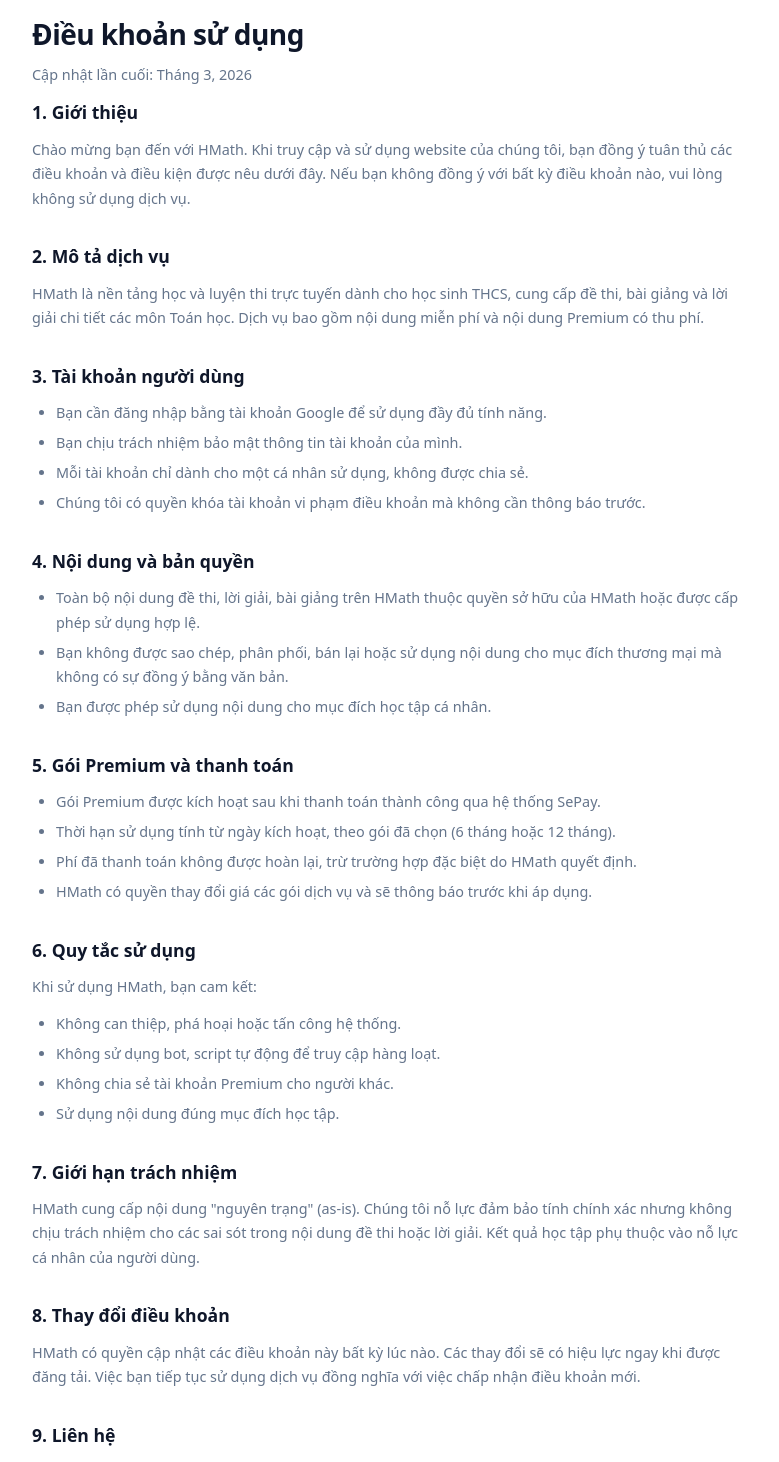
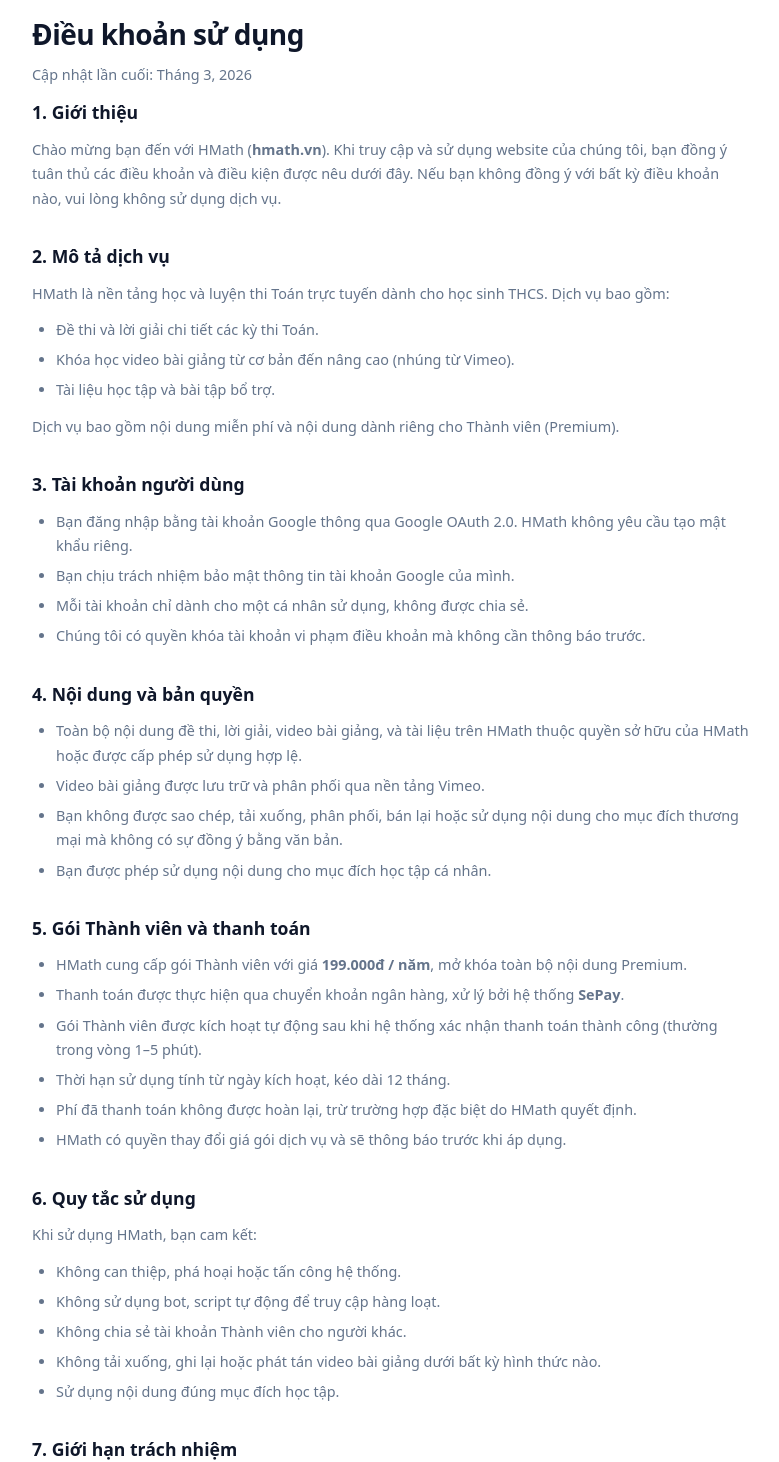
Before and after one commit to haic2hv/vimath, a Next.js app: page /terms in a window 1280 px wide. Shown: the part 100-1562 px from the top of the page, without its empty margins (248-1027 px from the left). Built offline with nearby package versions, Linux system fonts and the light colour scheme; no server answers.

Commit message:
docs: cập nhật Điều khoản sử dụng và Chính sách bảo mật cho phù hợp hiện trạng website

```diff
--- a/src/app/privacy/page.tsx
+++ b/src/app/privacy/page.tsx
@@ -15,9 +15,9 @@
                     <h2>1. Thông tin chúng tôi thu thập</h2>
                     <p>Khi bạn sử dụng HMath, chúng tôi có thể thu thập các thông tin sau:</p>
                     <ul>
-                        <li><strong>Thông tin tài khoản:</strong> Tên, email, ảnh đại diện từ tài khoản Google khi bạn đăng nhập.</li>
-                        <li><strong>Thông tin giao dịch:</strong> Chi tiết thanh toán khi mua gói Premium (số tiền, ngày, gói đã chọn).</li>
-                        <li><strong>Dữ liệu sử dụng:</strong> Các đề thi bạn đã xem, thời gian truy cập để cải thiện trải nghiệm.</li>
+                        <li><strong>Thông tin tài khoản:</strong> Tên, email, ảnh đại diện từ tài khoản Google khi bạn đăng nhập qua Google OAuth 2.0.</li>
+                        <li><strong>Thông tin giao dịch:</strong> Chi tiết thanh toán khi đăng ký gói Thành viên (số tiền, ngày giao dịch), được xử lý qua hệ thống SePay.</li>
+                        <li><strong>Dữ liệu sử dụng:</strong> Các đề thi, khóa học, video bài giảng bạn đã truy cập để cải thiện trải nghiệm.</li>
                     </ul>
                 </section>
 
@@ -25,8 +25,9 @@
                     <h2>2. Mục đích sử dụng thông tin</h2>
                     <p>Chúng tôi sử dụng thông tin của bạn để:</p>
                     <ul>
-                        <li>Cung cấp và duy trì dịch vụ học tập trực tuyến.</li>
-                        <li>Xử lý thanh toán và kích hoạt gói Premium.</li>
+                        <li>Cung cấp và duy trì dịch vụ học tập trực tuyến (đề thi, khóa học video, tài liệu).</li>
+                        <li>Xử lý thanh toán và kích hoạt gói Thành viên qua SePay.</li>
+                        <li>Quản lý trạng thái tài khoản và quyền truy cập nội dung Premium.</li>
                         <li>Gửi thông báo quan trọng liên quan đến tài khoản.</li>
                         <li>Cải thiện chất lượng nội dung và trải nghiệm người dùng.</li>
                         <li>Hỗ trợ khách hàng khi có yêu cầu.</li>
@@ -39,9 +40,11 @@
                         Chúng tôi áp dụng các biện pháp bảo mật hợp lý để bảo vệ dữ liệu cá nhân:
                     </p>
                     <ul>
-                        <li>Xác thực qua Google OAuth 2.0 — chúng tôi không lưu trữ mật khẩu.</li>
-                        <li>Dữ liệu được mã hóa trong quá trình truyền tải (HTTPS).</li>
-                        <li>Thông tin thanh toán được xử lý qua SePay, HMath không lưu trữ thông tin thẻ/ngân hàng.</li>
+                        <li>Xác thực qua Google OAuth 2.0 — chúng tôi <strong>không lưu trữ mật khẩu</strong> của bạn.</li>
+                        <li>Dữ liệu được mã hóa trong quá trình truyền tải (HTTPS/TLS).</li>
+                        <li>Cơ sở dữ liệu được lưu trữ trên <strong>Supabase</strong> với các biện pháp bảo mật chuẩn công nghiệp.</li>
+                        <li>Thông tin thanh toán được xử lý qua <strong>SePay</strong> — HMath không lưu trữ thông tin tài khoản ngân hàng của bạn.</li>
+                        <li>Video bài giảng được lưu trữ và phân phối an toàn qua <strong>Vimeo</strong>.</li>
                     </ul>
                 </section>
 
@@ -52,7 +55,7 @@
                         của bạn cho bên thứ ba, ngoại trừ:
                     </p>
                     <ul>
-                        <li><strong>Nhà cung cấp dịch vụ:</strong> Supabase (lưu trữ dữ liệu), SePay (xử lý thanh toán), Google (xác thực).</li>
+                        <li><strong>Nhà cung cấp dịch vụ:</strong> Supabase (xác thực và lưu trữ dữ liệu), SePay (xử lý thanh toán), Google (đăng nhập OAuth), Vimeo (lưu trữ và phát video bài giảng), Vercel (hosting website).</li>
                         <li><strong>Yêu cầu pháp lý:</strong> Khi được yêu cầu bởi cơ quan chức năng có thẩm quyền.</li>
                     </ul>
                 </section>
--- a/src/app/terms/page.tsx
+++ b/src/app/terms/page.tsx
@@ -14,7 +14,7 @@
                 <section>
                     <h2>1. Giới thiệu</h2>
                     <p>
-                        Chào mừng bạn đến với HMath. Khi truy cập và sử dụng website của chúng tôi,
+                        Chào mừng bạn đến với HMath (<strong>hmath.vn</strong>). Khi truy cập và sử dụng website của chúng tôi,
                         bạn đồng ý tuân thủ các điều khoản và điều kiện được nêu dưới đây.
                         Nếu bạn không đồng ý với bất kỳ điều khoản nào, vui lòng không sử dụng dịch vụ.
                     </p>
@@ -23,17 +23,24 @@
                 <section>
                     <h2>2. Mô tả dịch vụ</h2>
                     <p>
-                        HMath là nền tảng học và luyện thi trực tuyến dành cho học sinh THCS,
-                        cung cấp đề thi, bài giảng và lời giải chi tiết các môn Toán học.
-                        Dịch vụ bao gồm nội dung miễn phí và nội dung Premium có thu phí.
+                        HMath là nền tảng học và luyện thi Toán trực tuyến dành cho học sinh THCS.
+                        Dịch vụ bao gồm:
+                    </p>
+                    <ul>
+                        <li>Đề thi và lời giải chi tiết các kỳ thi Toán.</li>
+                        <li>Khóa học video bài giảng từ cơ bản đến nâng cao (nhúng từ Vimeo).</li>
+                        <li>Tài liệu học tập và bài tập bổ trợ.</li>
+                    </ul>
+                    <p>
+                        Dịch vụ bao gồm nội dung miễn phí và nội dung dành riêng cho Thành viên (Premium).
                     </p>
                 </section>
 
                 <section>
                     <h2>3. Tài khoản người dùng</h2>
                     <ul>
-                        <li>Bạn cần đăng nhập bằng tài khoản Google để sử dụng đầy đủ tính năng.</li>
-                        <li>Bạn chịu trách nhiệm bảo mật thông tin tài khoản của mình.</li>
+                        <li>Bạn đăng nhập bằng tài khoản Google thông qua Google OAuth 2.0. HMath không yêu cầu tạo mật khẩu riêng.</li>
+                        <li>Bạn chịu trách nhiệm bảo mật thông tin tài khoản Google của mình.</li>
                         <li>Mỗi tài khoản chỉ dành cho một cá nhân sử dụng, không được chia sẻ.</li>
                         <li>Chúng tôi có quyền khóa tài khoản vi phạm điều khoản mà không cần thông báo trước.</li>
                     </ul>
@@ -42,19 +49,22 @@
                 <section>
                     <h2>4. Nội dung và bản quyền</h2>
                     <ul>
-                        <li>Toàn bộ nội dung đề thi, lời giải, bài giảng trên HMath thuộc quyền sở hữu của HMath hoặc được cấp phép sử dụng hợp lệ.</li>
-                        <li>Bạn không được sao chép, phân phối, bán lại hoặc sử dụng nội dung cho mục đích thương mại mà không có sự đồng ý bằng văn bản.</li>
+                        <li>Toàn bộ nội dung đề thi, lời giải, video bài giảng, và tài liệu trên HMath thuộc quyền sở hữu của HMath hoặc được cấp phép sử dụng hợp lệ.</li>
+                        <li>Video bài giảng được lưu trữ và phân phối qua nền tảng Vimeo.</li>
+                        <li>Bạn không được sao chép, tải xuống, phân phối, bán lại hoặc sử dụng nội dung cho mục đích thương mại mà không có sự đồng ý bằng văn bản.</li>
                         <li>Bạn được phép sử dụng nội dung cho mục đích học tập cá nhân.</li>
                     </ul>
                 </section>
 
                 <section>
-                    <h2>5. Gói Premium và thanh toán</h2>
+                    <h2>5. Gói Thành viên và thanh toán</h2>
                     <ul>
-                        <li>Gói Premium được kích hoạt sau khi thanh toán thành công qua hệ thống SePay.</li>
-                        <li>Thời hạn sử dụng tính từ ngày kích hoạt, theo gói đã chọn (6 tháng hoặc 12 tháng).</li>
+                        <li>HMath cung cấp gói Thành viên với giá <strong>199.000đ / năm</strong>, mở khóa toàn bộ nội dung Premium.</li>
+                        <li>Thanh toán được thực hiện qua chuyển khoản ngân hàng, xử lý bởi hệ thống <strong>SePay</strong>.</li>
+                        <li>Gói Thành viên được kích hoạt tự động sau khi hệ thống xác nhận thanh toán thành công (thường trong vòng 1–5 phút).</li>
+                        <li>Thời hạn sử dụng tính từ ngày kích hoạt, kéo dài 12 tháng.</li>
                         <li>Phí đã thanh toán không được hoàn lại, trừ trường hợp đặc biệt do HMath quyết định.</li>
-                        <li>HMath có quyền thay đổi giá các gói dịch vụ và sẽ thông báo trước khi áp dụng.</li>
+                        <li>HMath có quyền thay đổi giá gói dịch vụ và sẽ thông báo trước khi áp dụng.</li>
                     </ul>
                 </section>
 
@@ -64,7 +74,8 @@
                     <ul>
                         <li>Không can thiệp, phá hoại hoặc tấn công hệ thống.</li>
                         <li>Không sử dụng bot, script tự động để truy cập hàng loạt.</li>
-                        <li>Không chia sẻ tài khoản Premium cho người khác.</li>
+                        <li>Không chia sẻ tài khoản Thành viên cho người khác.</li>
+                        <li>Không tải xuống, ghi lại hoặc phát tán video bài giảng dưới bất kỳ hình thức nào.</li>
                         <li>Sử dụng nội dung đúng mục đích học tập.</li>
                     </ul>
                 </section>
@@ -72,9 +83,9 @@
                 <section>
                     <h2>7. Giới hạn trách nhiệm</h2>
                     <p>
-                        HMath cung cấp nội dung "nguyên trạng" (as-is). Chúng tôi nỗ lực đảm bảo
-                        tính chính xác nhưng không chịu trách nhiệm cho các sai sót trong nội dung đề thi
-                        hoặc lời giải. Kết quả học tập phụ thuộc vào nỗ lực cá nhân của người dùng.
+                        HMath cung cấp nội dung &quot;nguyên trạng&quot; (as-is). Chúng tôi nỗ lực đảm bảo
+                        tính chính xác nhưng không chịu trách nhiệm cho các sai sót trong nội dung đề thi,
+                        lời giải hoặc video bài giảng. Kết quả học tập phụ thuộc vào nỗ lực cá nhân của người dùng.
                     </p>
                 </section>
 
```
